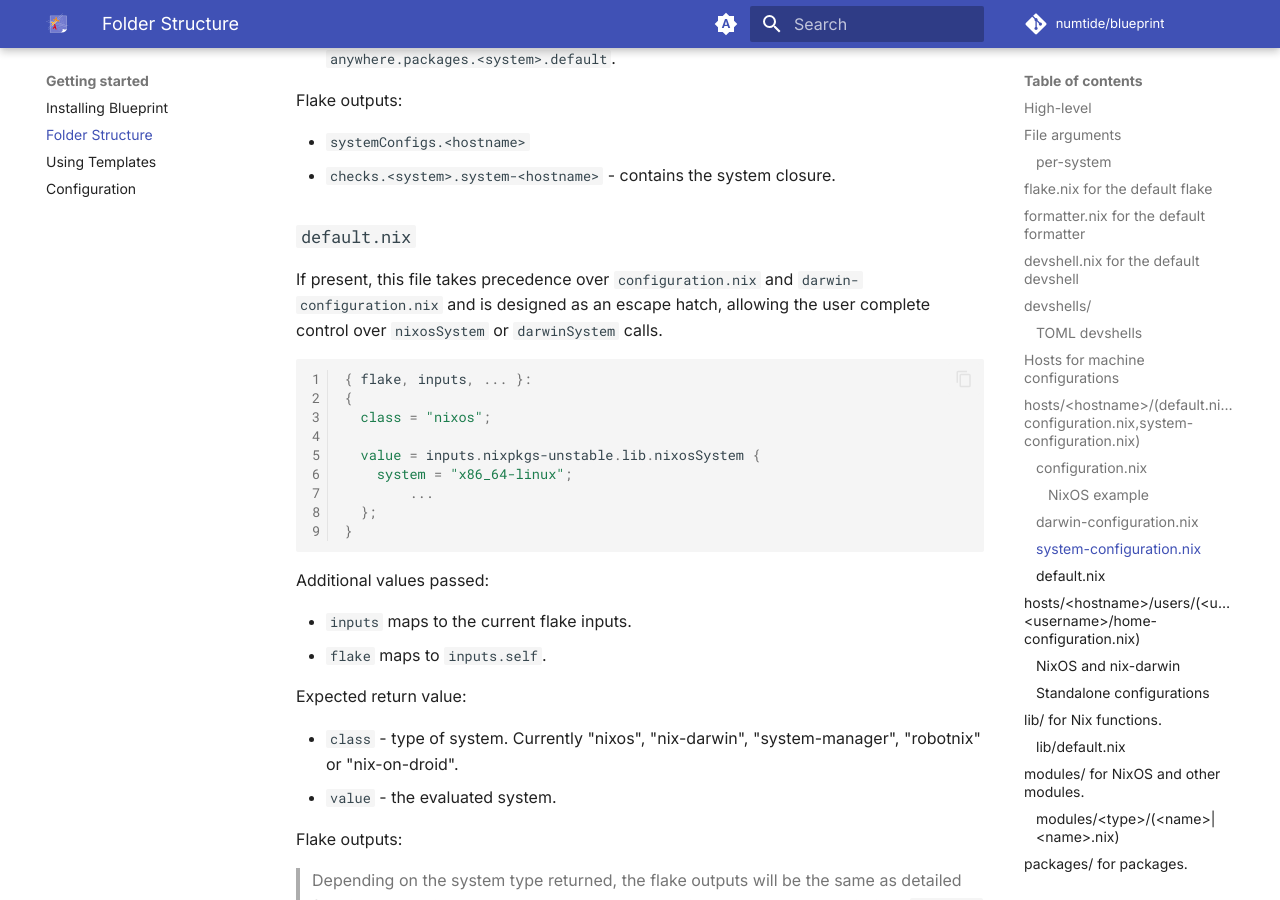
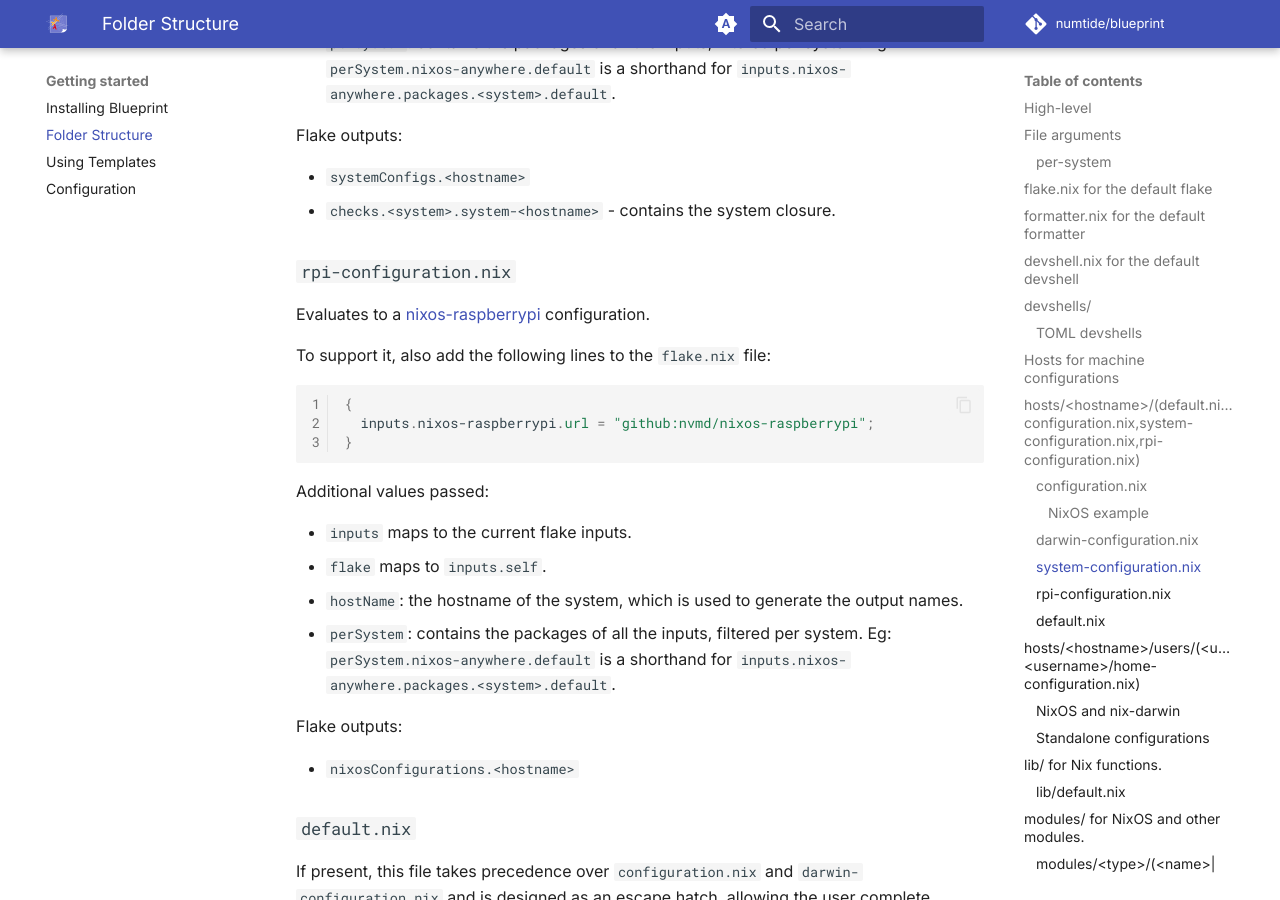
Before and after one commit to numtide/blueprint, an MkDocs documentation site: the page built from docs/content/getting-started/folder_structure.md, in a window 1280 px wide and 900 px high, scrolled down 5806 px. Built offline with MkDocs 1.6.1 and Material for MkDocs 9.7.7, drawn with Linux system fonts in a browser that asks for light colours; comment, search, counter and statistics services are not loaded; the version menu is left out; some of the changed text lies outside the part shown.

Commit message:
feat: doc nixos-raspberrypi
Signed-off-by: Samuel Silva <samuel@ossystems.com.br>

````diff
--- a/docs/content/getting-started/folder_structure.md
+++ b/docs/content/getting-started/folder_structure.md
@@ -133,7 +133,7 @@ command = "memcached"
 
 ## **Hosts** for machine configurations
 
-## `hosts/<hostname>/(default.nix|configuration.nix|darwin-configuration.nix,system-configuration.nix)`
+## `hosts/<hostname>/(default.nix|configuration.nix|darwin-configuration.nix,system-configuration.nix,rpi-configuration.nix)`
 
 Nix runs on many different operating systems and architecture. When you create a flake, you can define what systems it can produce outputs for.
 
@@ -229,6 +229,30 @@ Flake outputs:
 
 * `systemConfigs.<hostname>`
 * `checks.<system>.system-<hostname>` - contains the system closure.
+
+### `rpi-configuration.nix`
+
+Evaluates to a [nixos-raspberrypi](https://github.com/nvmd/nixos-raspberrypi) configuration.
+
+To support it, also add the following lines to the `flake.nix` file:
+
+```nix
+{
+  inputs.nixos-raspberrypi.url = "github:nvmd/nixos-raspberrypi";
+}
+```
+
+Additional values passed:
+
+* `inputs` maps to the current flake inputs.
+* `flake` maps to `inputs.self`.
+* `hostName`: the hostname of the system, which is used to generate the output names.
+* `perSystem`: contains the packages of all the inputs, filtered per system.
+    Eg: `perSystem.nixos-anywhere.default` is a shorthand for `inputs.nixos-anywhere.packages.<system>.default`.
+
+Flake outputs:
+
+* `nixosConfigurations.<hostname>`
 
 ### `default.nix`
 
````
